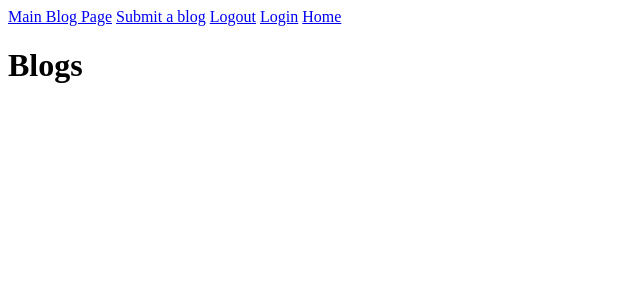
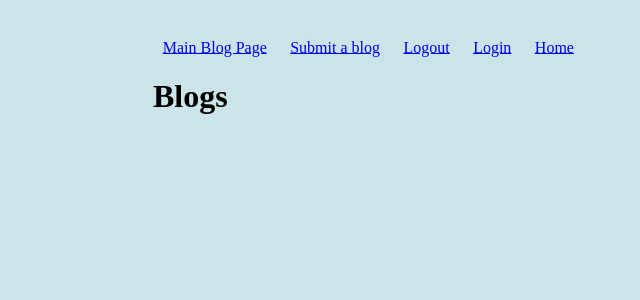
Before and after one commit to mdavis57/blogz, a Flask app: page /blog in a window 1280 px wide. Shown: the top 300 px of the page, without its empty margins (0-640 px from the left). Run offline with Flask 2, Linux system fonts and the light colour scheme; data that the repository does not hold is empty.

Commit message:
added styling and pagination

```diff
--- a/main.py
+++ b/main.py
@@ -58,7 +58,8 @@ def blog():
         blog = Blog.query.get(blog_id)
         return render_template('individualblog.html', title="Blog Entry", blog=blog)
     else:
-        blogs = Blog.query.all()
+        page = request.args.get('page',1,type=int)
+        blogs = Blog.query.paginate(page=page,per_page=5)
         return render_template('blog.html',title="blogs", blogs=blogs)
 
 
@@ -125,8 +126,6 @@ def signup():
         password = request.form['password']
         verify = request.form['verify']
         error_msg = ''
-        # TODO - validate user's data
-
         existing_user = User.query.filter_by(username=username).first()
 
         if len(username) <3 or len(password) <3 or len(username) <3:
--- a/templates/base.html
+++ b/templates/base.html
@@ -3,19 +3,40 @@
 <html>
     <head>
         <title>{{title}}</title>
+        <head>
+
+        </head>
         <style>
                 .error {
                     color: red;
                 }
+                h5 {
+                    font-style: italic
+                }
+                body {
+                    width: 974px;
+                    margin: 0 auto;
+                    padding: 3%;
+                    background-color:rgb(203, 228, 233);
+                    text-align:left;
+                }
+
+                .second {
+                    padding: 1%;
+                }
+
+
+
+
             </style>
     </head>
 <body>
     <nav>
-        <a href="/blog">Main Blog Page</a>
-        <a href='/newpost'>Submit a blog</a>
-        <a href='/logout'>Logout</a>
-        <a href='/login'>Login</a>
-        <a href='/'>Home</a>
+        <a class='second' href="/blog">Main Blog Page</a>
+        <a class='second' href='/newpost'>Submit a blog</a>
+        <a class='second' href='/logout'>Logout</a>
+        <a class='second' href='/login'>Login</a>
+        <a class='second' href='/'>Home</a>
     </nav>
 
 
--- a/templates/blog.html
+++ b/templates/blog.html
@@ -4,17 +4,25 @@
 <h1>Blogs</h1>
 
 
-    {% for blog in blogs %}
+    {% for blog in blogs.items %}
 
-        <h2>
-            <a href="/blog?id={{ blog.id }}">{{ blog.title }}</a></h2>
-            <h4>{{ blog.content }}</h4>
-            <h6>Written by: <a href="/blog?owner={{ blog.owner_id }}"> {{blog.owner}}</a></h6>
+        <h1>
+            <a href="/blog?id={{ blog.id }}">{{ blog.title }}</a></h1>
+            <h3>{{ blog.content }}</h3>
+            <h4>Written by: <a href="/blog?owner={{ blog.owner_id }}"> {{blog.owner}}</a></h4>
 
 
 
 
     {% endfor %}
+    {% for page_num in blogs.iter_pages(left_edge=1,right_edge=1, left_current=1,right_current=2) %}
+            {% if page_num %}
+                <a href="{{url_for('blog', page=page_num) }}">{{ page_num}}</a>
+            {% else %}
+            ...
+            {% endif %}
+    {% endfor %}
+
 
 
 {% endblock %}
--- a/templates/individualblog.html
+++ b/templates/individualblog.html
@@ -1,6 +1,6 @@
 {% extends "base.html" %}
 
 {% block content %}
-<p><h2>{{blog.title}}</h2>{{blog.content}}</p>
-<h6>Written by: <a href="/blog?owner={{ blog.owner_id }}"> {{blog.owner}}</a></h6>
+<p><h1>{{blog.title}}</h1><h3>{{blog.content}}</h3></p>
+<h4>Written by: <a href="/blog?owner={{ blog.owner_id }}"> {{blog.owner}}</a></h4>
 {% endblock %}
```
Also changed, not shown: templates/userposts.html (+4 -4 lines).
